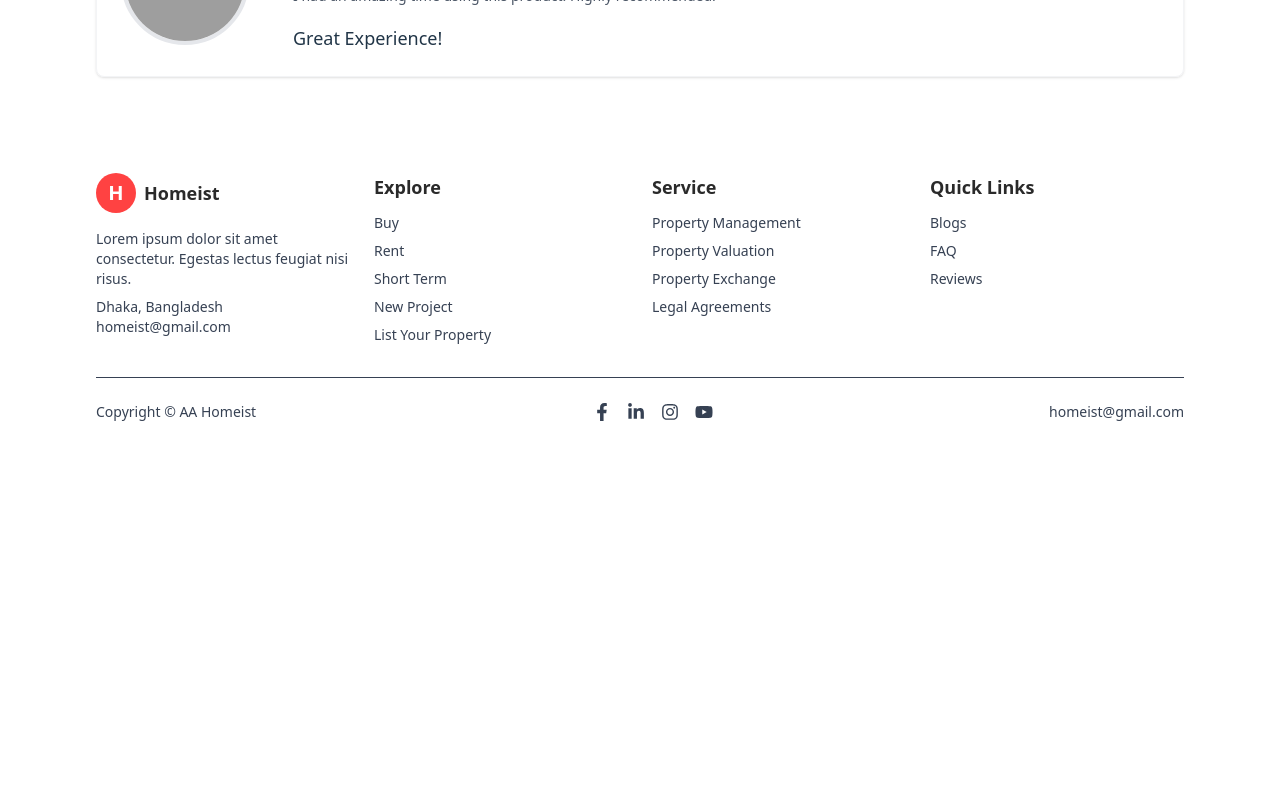
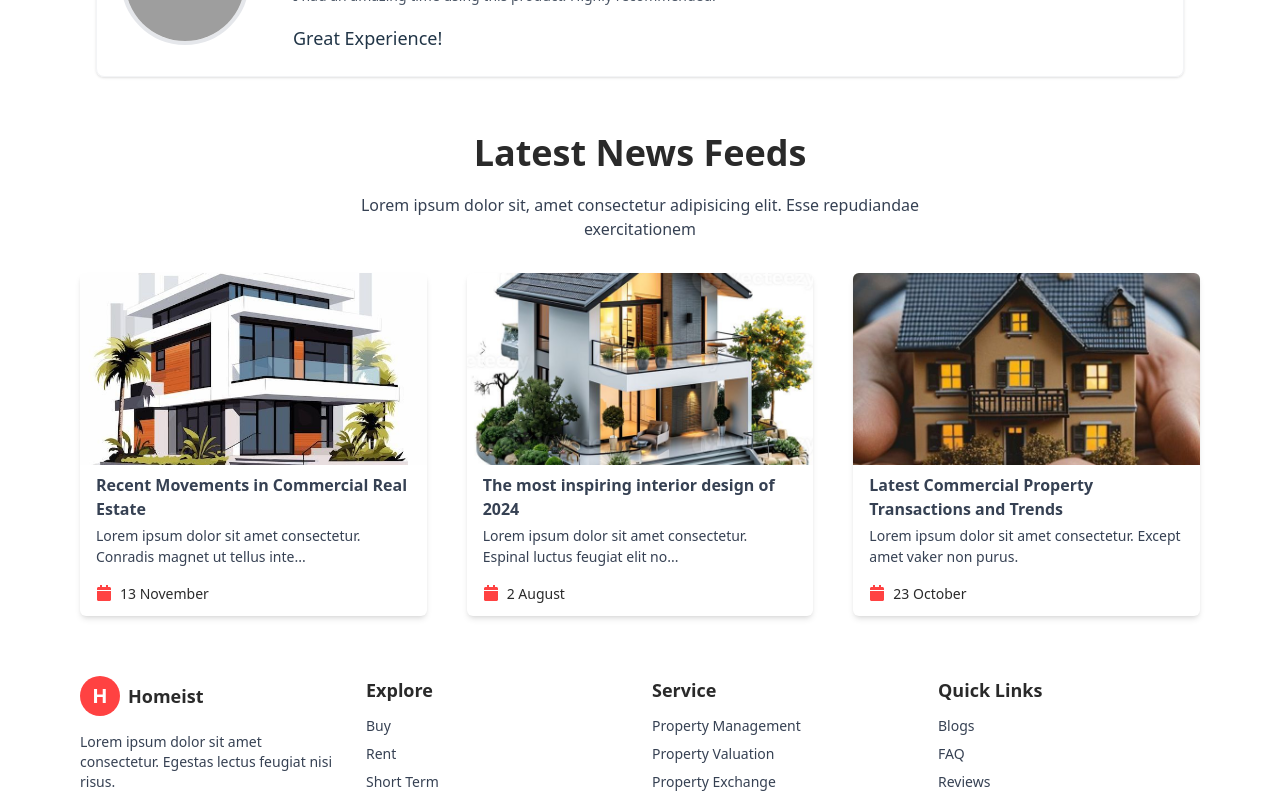
Before and after one commit to eyoaab/House-Rental, a React (Vite) app in the folder house-rental/: page / in a window 1280 px wide. Shown: the part 3080-3880 px from the top of the page. Before the commit the page ends 3542 px from the top, so only its background shows below. Built offline with nearby package versions, Linux system fonts and the light colour scheme; grey boxes are pictures that could not be loaded.

Commit message:
completed the news page

```diff
--- a/house-rental/src/App.tsx
+++ b/house-rental/src/App.tsx
@@ -8,6 +8,7 @@ import PropertySearch from "./components/Common/search-drop-down";
 import AboutPage from "./pages/About/about-page";
 import Footer from "./components/Common/footer";
 import TestimonyList from "./pages/Testimonials/testimonials-page";
+import NewsPage from "./pages/News/news-page";
 const App: React.FC = () => {
   return (
     // <div className="flex  flex-col max-w-[1440px] mx-auto lg:px-20 md:px-15 sm:px-10 px-5 bg-white">
@@ -21,6 +22,7 @@ const App: React.FC = () => {
       {/* <ApartmentsList /> */}
       <ServicesList />
       <TestimonyList />
+      <NewsPage />
       <Footer />
     </div>
   );
--- a/house-rental/src/components/Common/footer.tsx
+++ b/house-rental/src/components/Common/footer.tsx
@@ -7,8 +7,8 @@ import {
 
 const Footer = () => {
   return (
-    <footer className="text-secondary py-10 ">
-      <div className="container mx-auto px-6 md:px-12 lg:px-24">
+    <footer className="text-secondary py-10 max-w-[1440px] mx-auto lg:px-20 md:px-15 sm:px-10 px-5 ">
+      <div className="container mx-auto">
         <div className="grid grid-cols-1 md:grid-cols-4 gap-6">
           {/* Company Info */}
           <div>
@@ -63,11 +63,11 @@ const Footer = () => {
         {/* Footer Bottom */}
         <div className="mt-8 border-t pt-6 flex flex-col md:flex-row items-center justify-between text-sm text-gray-700">
           <p>Copyright &copy; AA Homeist</p>
-          <div className="flex space-x-4 text-pribg-primary text-lg">
-            <FaFacebookF />
-            <FaLinkedinIn />
-            <FaInstagram />
-            <FaYoutube />
+          <div className="flex space-x-4 text-pribg-primary text-lg  ">
+            <FaFacebookF className="hover:text-primary" />
+            <FaLinkedinIn className="hover:text-primary" />
+            <FaInstagram className="hover:text-primary" />
+            <FaYoutube className="hover:text-primary" />
           </div>
           <p>homeist@gmail.com</p>
         </div>
--- /dev/null
+++ b/house-rental/src/components/News/dialog.tsx
@@ -0,0 +1,67 @@
+import {
+  Dialog,
+  DialogContent,
+  DialogHeader,
+  DialogTitle,
+  DialogFooter,
+} from "../ui/dialog";
+import { FaCalendar } from "react-icons/fa";
+import { News } from "@/types/news-type";
+
+interface NewsDetailsDialogProps {
+  news: News;
+
+  isOpen: boolean;
+  onClose: () => void;
+}
+
+export const NewsDetailsDialog = ({
+  news,
+  isOpen,
+  onClose,
+}: NewsDetailsDialogProps) => {
+  return (
+    <Dialog open={isOpen} onOpenChange={onClose}>
+      <DialogContent className="scrollbar-hidden sm:max-w-3xl max-h-[90vh] overflow-y-auto py-4 bg-white text-secondary w-full sm:w-auto overflow-x-hidden">
+        <DialogHeader>
+          <div className="flex flex-col sm:flex-row justify-between items-start">
+            <div>
+              <DialogTitle className="text-xl font-semibold text-start w-[95%]">
+                {news.title}
+              </DialogTitle>
+              <div className="flex items-center gap-1.5 text-muted-foreground mt-1">
+                <FaCalendar className="h-4 w-4 text-primary" />
+                {news.date}
+              </div>
+            </div>
+          </div>
+        </DialogHeader>
+
+        <div className="scrollbar-hidden space-y-4">
+          <div className="relative rounded-lg overflow-hidden">
+            <img
+              src={`${news.imageUrl}`}
+              alt={news.title}
+              className="w-full h-[180px] sm:h-[280px] object-cover"
+            />
+          </div>
+
+          <div>
+            <p className="text-muted-foreground text-start">
+              {news.description}
+            </p>
+          </div>
+        </div>
+
+        <DialogFooter className="flex flex-col sm:flex-row gap-3 sm:gap-0 mt-6 ">
+          <p
+            onClick={onClose}
+            className="sm:mr-auto text-primary  cursor-pointer hover:underline"
+          >
+            close
+          </p>
+        </DialogFooter>
+      </DialogContent>
+    </Dialog>
+  );
+};
--- /dev/null
+++ b/house-rental/src/components/News/news-card.tsx
@@ -0,0 +1,44 @@
+import React from "react";
+import { FaCalendar } from "react-icons/fa";
+import { News } from "@/types/news-type";
+
+type NewsCardProps = {
+  news: News;
+  onViewDetails: (news: News) => void;
+};
+
+const NewsCard: React.FC<NewsCardProps> = ({ news, onViewDetails }) => {
+  return (
+    <div
+      onClick={() => onViewDetails(news)}
+      className="max-w-sm rounded-md overflow-hidden shadow-md bg-white pb-2 flex flex-col cursor-pointer"
+    >
+      <img
+        className="w-full h-48 object-cover"
+        src={`${news.imageUrl}`}
+        alt={news.title}
+      />
+      <div className="px-4 py-2">
+        <div className="text-gray-700 font-bold text-[16px] mb-1">
+          {news.title}
+        </div>
+        <div className="text-gray-700 text-[14px] max-h-24 overflow-y-auto">
+          {news.description.length > 70
+            ? `${news.description.substring(0, 70)}...`
+            : news.description}
+        </div>
+      </div>
+      {/* Spacer for Flex Growth */}
+      <div className="flex-grow"></div>
+
+      <div className="px-4 pt-2 pb-1">
+        <span className="flex flex-row items-center justify-start text-secondary">
+          <FaCalendar className="inline-block mr-2 text-primary" />
+          <p className="text-[14px]">{news.date}</p>
+        </span>
+      </div>
+    </div>
+  );
+};
+
+export default NewsCard;
--- /dev/null
+++ b/house-rental/src/pages/News/news-page.tsx
@@ -0,0 +1,79 @@
+import NewsCard from "@/components/News/news-card";
+import { useState } from "react";
+import { NewsDetailsDialog } from "@/components/News/dialog";
+import { News } from "@/types/news-type";
+
+const NewsPage = () => {
+  const newsItems: News[] = [
+    {
+      id: 1,
+      title: "Recent Movements in Commercial Real Estate",
+      date: "13 November",
+      description:
+        "Lorem ipsum dolor sit amet consectetur. Conradis magnet ut tellus interdit leo at.",
+      imageUrl: "./image2.jpeg",
+    },
+    {
+      id: 2,
+      title: "The most inspiring interior design of 2024",
+      date: "2 August",
+      description:
+        "Lorem ipsum dolor sit amet consectetur. Espinal luctus feugiat elit non.",
+      imageUrl: "./image1.jpeg",
+    },
+    {
+      id: 3,
+      title: "Latest Commercial Property Transactions and Trends",
+      date: "23 October",
+      description:
+        "Lorem ipsum dolor sit amet consectetur. Except amet vaker non purus.",
+      imageUrl: "./about.jpeg",
+    },
+  ];
+
+  const [isDialogOpen, setIsDialogOpen] = useState(false);
+  const [selectedNews, setSelectedNews] = useState<News | null>(null);
+
+  const handleViewDetails = (news: News) => {
+    setSelectedNews(news);
+    setIsDialogOpen(true);
+  };
+
+  const handleCloseDialog = () => {
+    setIsDialogOpen(false);
+    setSelectedNews(null);
+  };
+
+  return (
+    <div className="container pb-5 flex flex-col items-center max-w-[1440px] mx-auto lg:px-20 md:px-15 sm:px-10 px-5">
+      <p className="text-4xl font-semibold text-center text-secondary">
+        Latest News Feeds
+      </p>
+
+      <div className="flex items-center justify-center w-full py-3 mb-5">
+        <p className="text-center text-gray-700 mt-2 max-auto w-[40%] md:w-[40%] lg:w-[50%] text-[16px]">
+          Lorem ipsum dolor sit, amet consectetur adipisicing elit. Esse
+          repudiandae exercitationem{" "}
+        </p>
+      </div>
+      <div className="grid grid-cols-1 md:grid-cols-2 lg:grid-cols-3 gap-10">
+        {newsItems.map((news: News) => (
+          <NewsCard
+            key={news.id}
+            news={news}
+            onViewDetails={handleViewDetails}
+          />
+        ))}
+      </div>
+      {selectedNews && (
+        <NewsDetailsDialog
+          news={selectedNews}
+          isOpen={isDialogOpen}
+          onClose={handleCloseDialog}
+        />
+      )}
+    </div>
+  );
+};
+
+export default NewsPage;
--- /dev/null
+++ b/house-rental/src/types/news-type.ts
@@ -0,0 +1,8 @@
+// types.ts
+export interface News {
+  id: number;
+  title: string;
+  description: string;
+  imageUrl: String;
+  date: string;
+}
```
